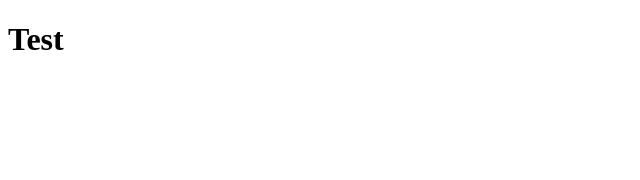
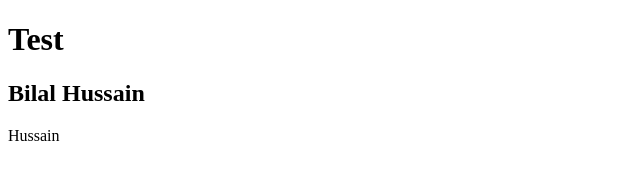
Before and after one commit to BilalMehfooz12/TestAndPractice, a plain HTML site: page index.html in a window 1280 px wide. Shown: the whole page, without its empty margins (0-640 px from the left). Drawn offline with Linux system fonts and the light colour scheme.

Commit message:
Add new Feature

```diff
--- a/index.html
+++ b/index.html
@@ -1,11 +1,16 @@
 <!DOCTYPE html>
 <html lang="en">
+
 <head>
     <meta charset="UTF-8">
     <meta name="viewport" content="width=device-width, initial-scale=1.0">
     <title>Document</title>
 </head>
+
 <body>
     <h1>Test</h1>
+    <h2>Bilal Hussain</h2>
+    <p>Hussain</p>
 </body>
+
 </html>
```
